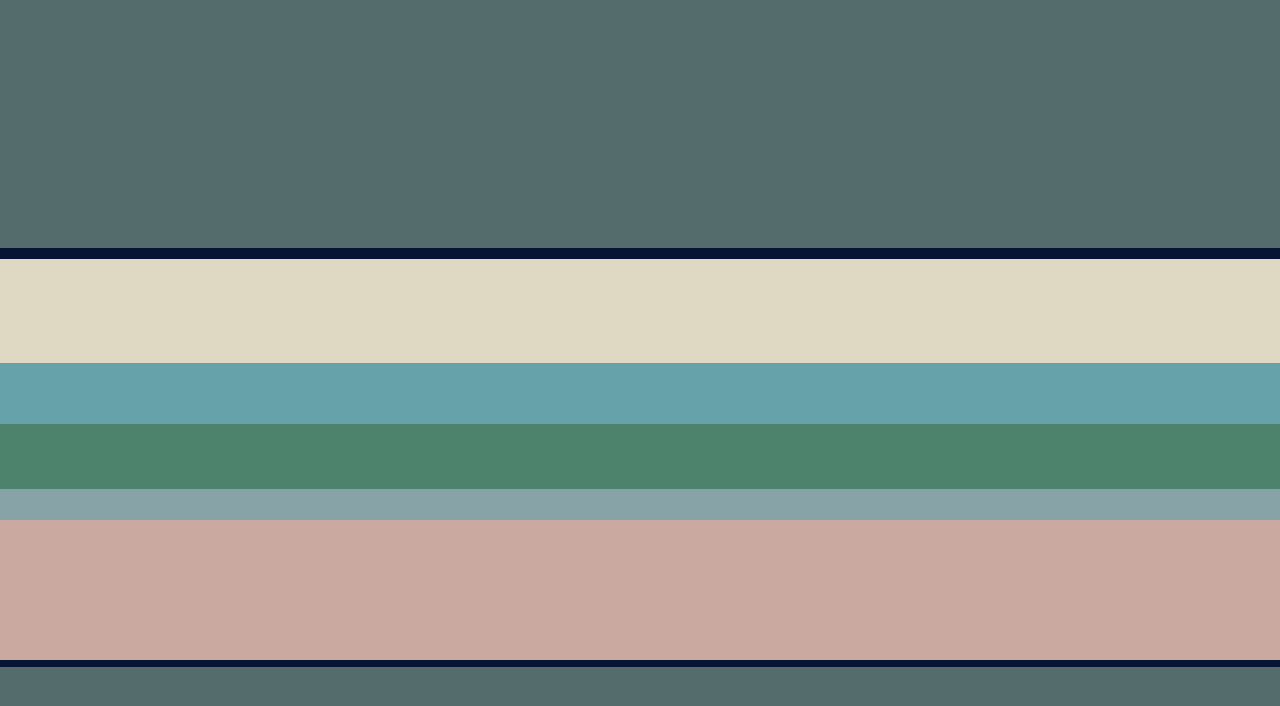
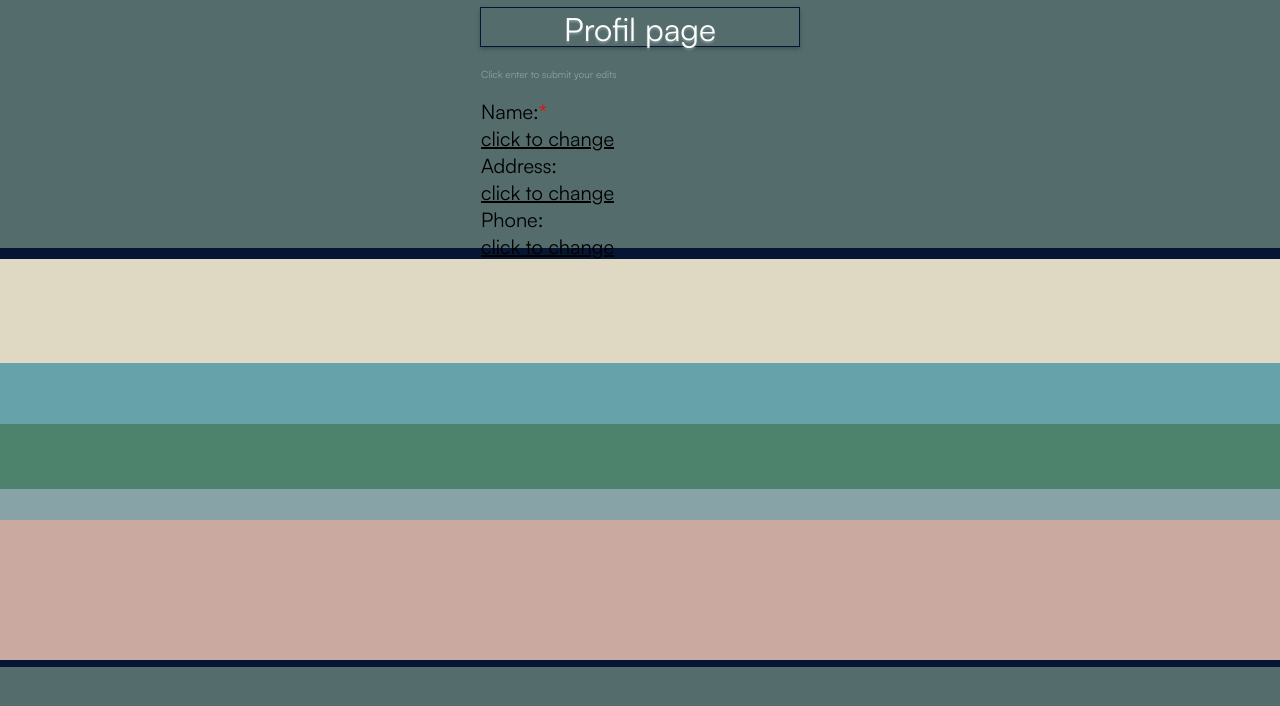
Before and after one commit to coding-bootcamps-eu/final-project-2024-01-herding-cats, a Vue app: page /groupmembers/profile in a window 1280 px wide. Before the commit this address had no page. Shown: the top 706 px of the page. Built offline with nearby package versions, Linux system fonts and the light colour scheme.

Commit message:
feat: edit function on profil page

```diff
--- a/src/assets/global.css
+++ b/src/assets/global.css
@@ -23,6 +23,11 @@
   --turqoise-notes: #599097;
   --turqoise-gray-background: #88a3a7;
   --yellow-calendar: #f4e2a6;
+}
+
+.required::after {
+  content: '*';
+  color: red;
 }
 
 html {
--- a/src/router/index.js
+++ b/src/router/index.js
@@ -2,6 +2,7 @@ import { createRouter, createWebHistory } from 'vue-router'
 
 import NotesView from '@/views/NotesView.vue'
 import GroupMembers from '@/views/GroupMembers.vue'
+import ProfilView from '@/views/ProfilView.vue'
 import TripOverview from '@/views/TripOverview.vue'
 
 const router = createRouter({
@@ -18,6 +19,11 @@ const router = createRouter({
       component: GroupMembers
     },
     {
+      path: '/groupmembers/profile',
+      name: 'profile',
+      component: ProfilView
+    },
+    {
       path: '/trip',
       name: 'Trip',
       component: TripOverview
--- /dev/null
+++ b/src/views/ProfilView.vue
@@ -0,0 +1,99 @@
+<template>
+  <div class="container">
+    <h2>Profil page</h2>
+    <p class="fineprint">Click enter to submit your edits</p>
+    <div>
+      <label class="required" for="name">Name:</label>
+      <div class="underline" v-if="!editingName" @click="startEditing('name')">{{ name }}</div>
+      <!-- Wenn div === false, dann wird das div angezeigt -->
+      <input v-else type="text" v-model="nameInput" @keyup.enter="finishEditing('name')" />
+    </div>
+
+    <div>
+      <label for="adresse">Address:</label>
+      <div class="underline" v-if="!editingAdresse" @click="startEditing('adresse')">
+        {{ adresse }}
+      </div>
+      <!-- Wenn div === false, dann wird das div angezeigt sonst input -->
+      <input v-else type="text" v-model="adresseInput" @keyup.enter="finishEditing('adresse')" />
+    </div>
+
+    <div>
+      <label for="tele">Phone:</label>
+      <div class="underline" v-if="!editingPhone" @click="startEditing('tele')">{{ tele }}</div>
+      <!-- Wenn div === false, dann wird das div angezeigt -->
+      <input v-else type="text" v-model="teleInput" @keyup.enter="finishEditing('tele')" />
+    </div>
+  </div>
+</template>
+
+<script>
+export default {
+  data() {
+    return {
+      editingName: false,
+      name: 'click to change',
+      nameInput: '',
+
+      editingAdresse: false,
+      adresse: 'click to change',
+      adresseInput: '',
+
+      editingPhone: false,
+      tele: 'click to change',
+      teleInput: ''
+    }
+  },
+  methods: {
+    startEditing(inputFeld) {
+      if (inputFeld === 'name') {
+        this.editingName = true
+      }
+      if (inputFeld === 'adresse') {
+        this.editingAdresse = true
+      }
+      if (inputFeld === 'tele') {
+        this.editingPhone = true
+      }
+    },
+    finishEditing(inputFeld) {
+      if (inputFeld === 'name') {
+        this.editingName = false
+        this.name = this.nameInput
+      }
+      if (inputFeld === 'adresse') {
+        this.editingAdresse = false
+        this.adresse = this.adresseInput
+      }
+      if (inputFeld === 'tele') {
+        this.editingPhone = false
+        this.tele = this.teleInput
+      }
+    }
+  }
+}
+</script>
+
+<style>
+.underline {
+  text-decoration: underline;
+}
+
+.container {
+  margin: 0.7rem auto;
+  font-family: 'Satoshi-Variable';
+  font-style: normal;
+  font-weight: 400;
+  font-size: 2rem;
+  line-height: 2.7rem;
+  width: 32rem;
+  height: 4rem;
+  border: 0.1rem solid var(--dark-button-blue);
+  box-shadow: 0px 0.2rem 0.4rem rgba(0, 0, 0, 0.25);
+}
+
+.fineprint {
+  color: var(--turqoise-gray-background);
+  font-size: 1rem;
+}
+</style>
```
